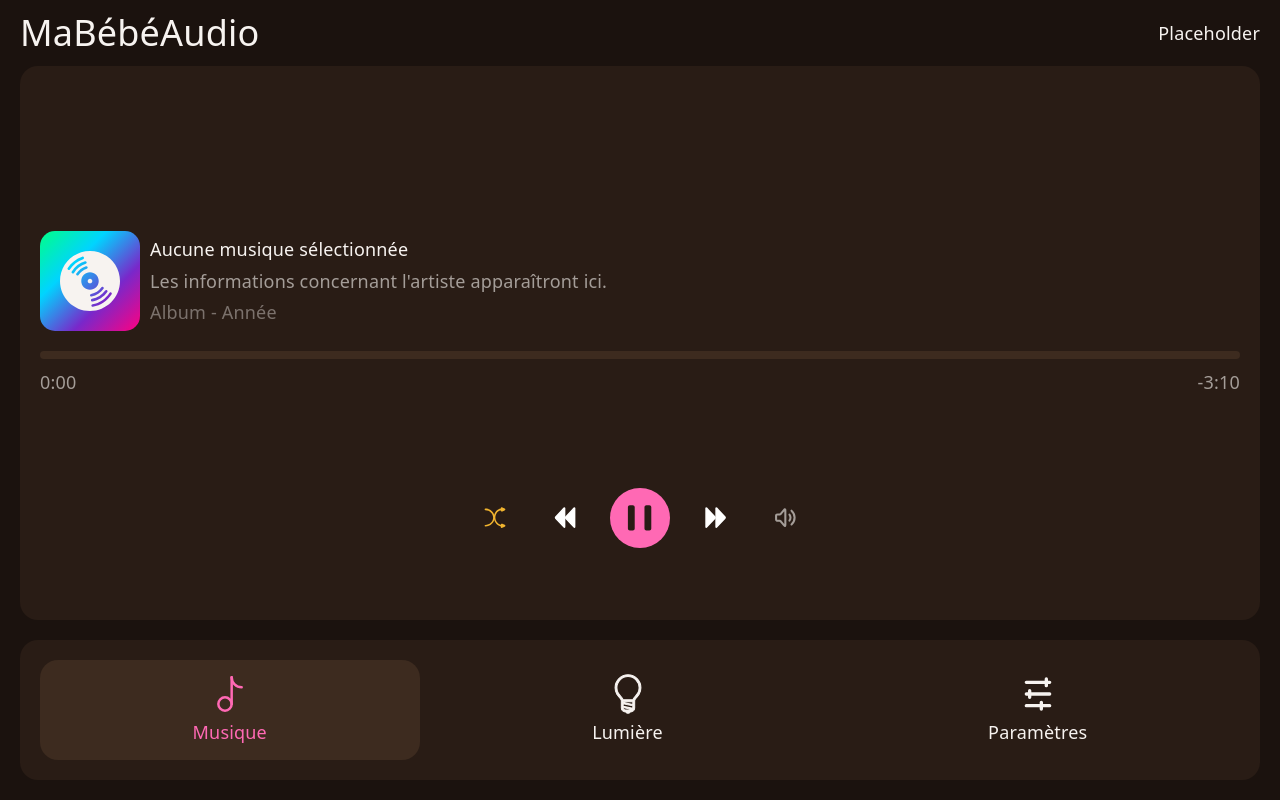
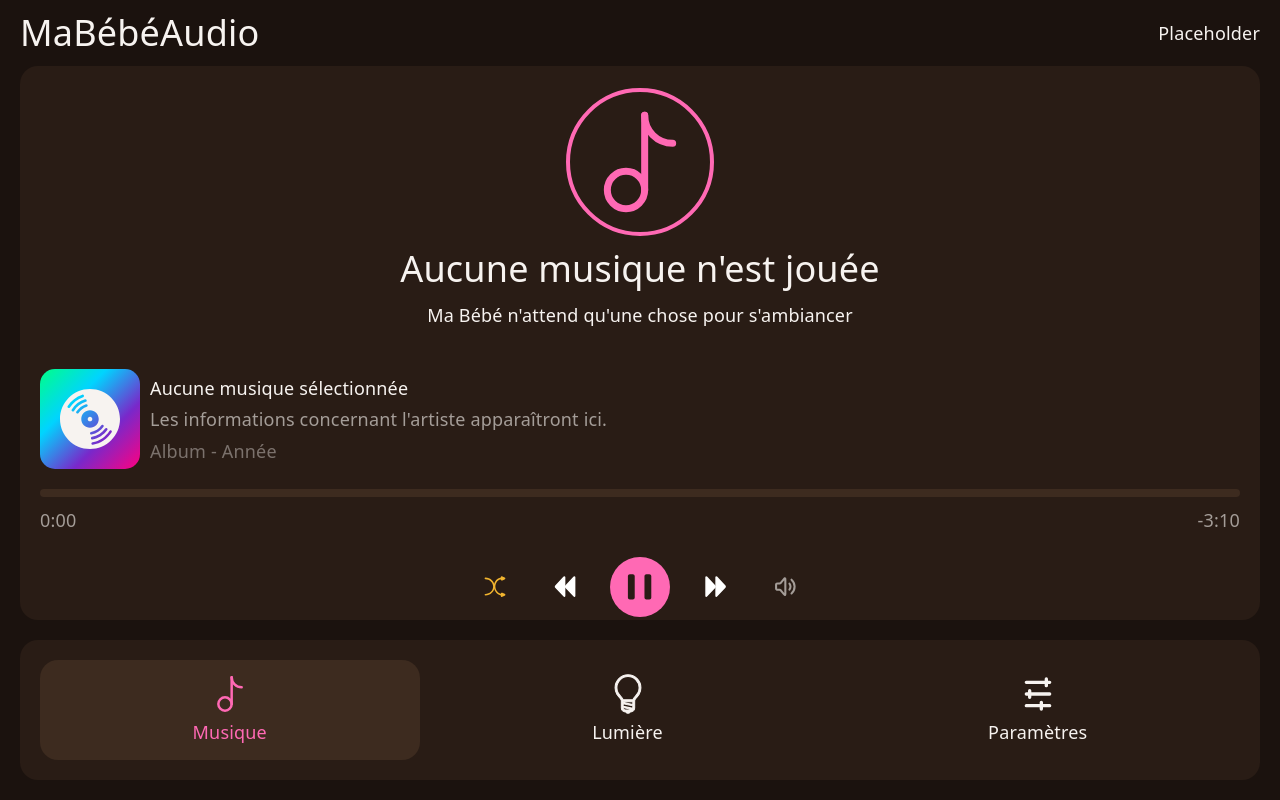
Before and after one commit to QwEekYhyo/mini-audio, a React (Vite) app in the folder app/front/: page / in a window 1280 px wide. Built offline with nearby package versions, Linux system fonts and the light colour scheme.

Commit message:
front: placeholder for AudioVisualizer
I'll do this after linking the app to Bluez

```diff
--- /dev/null
+++ b/app/front/src/components/AudioVisualizer.tsx
@@ -0,0 +1,25 @@
+import MusicNote from "../assets/music-note.svg?react";
+
+import "../styles/AudioVisualizer.css";
+
+function Nothing() {
+    return (
+        <>
+            <div className="audio-viz-nothing-img">
+                <MusicNote />
+            </div>
+            <h1>Aucune musique n'est jouée</h1>
+            <span>Ma Bébé n'attend qu'une chose pour s'ambiancer</span>
+        </>
+    );
+}
+
+function AudioVisualizer() {
+    return (
+        <div className="audio-viz-container">
+            <Nothing />
+        </div>
+    );
+}
+
+export default AudioVisualizer;
--- a/app/front/src/pages/MusicPage.tsx
+++ b/app/front/src/pages/MusicPage.tsx
@@ -1,7 +1,8 @@
 import { useState } from "react";
 
+import AudioVisualizer from "../components/AudioVisualizer";
+import Slider from "../components/Slider";
 import { formatSeconds } from "../utils/time";
-import Slider from "../components/Slider";
 
 import MusicDisc from "../assets/music-disc.svg?react";
 import NextIcon from "../assets/music-next.svg?react";
@@ -39,7 +40,7 @@ function MusicPage() {
 
     return (
         <div className="widget music-page-container">
-            <div className="audio-visualizer"></div>
+            <AudioVisualizer />
 
             <div className="track-info">
                 <div className="track-metadata">
--- /dev/null
+++ b/app/front/src/styles/AudioVisualizer.css
@@ -0,0 +1,27 @@
+.audio-viz-container {
+    width: 100%;
+    height: 50%;
+
+    display: flex;
+    flex-direction: column;
+    justify-content: center;
+    align-items: center;
+    gap: var(--gap-size);
+}
+
+.audio-viz-nothing-img {
+    aspect-ratio: 1;
+    width: 140px;
+    border-radius: 999px;
+    border: solid 4px var(--accent);
+    color: var(--accent);
+
+    display: flex;
+    justify-content: center;
+    align-items: center;
+}
+
+.audio-viz-nothing-img svg {
+    width: 80%;
+    height: 80%;
+}
```
